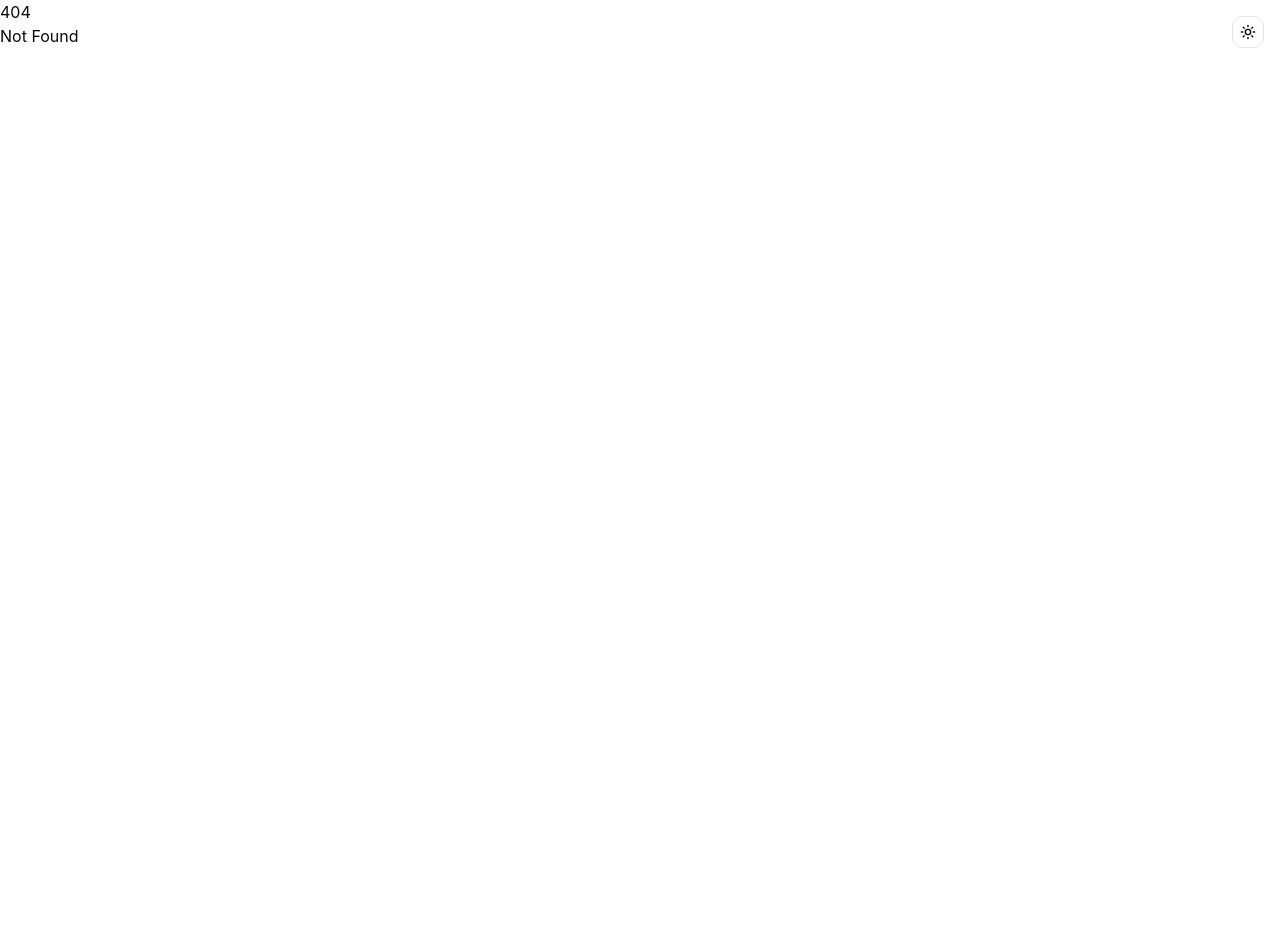
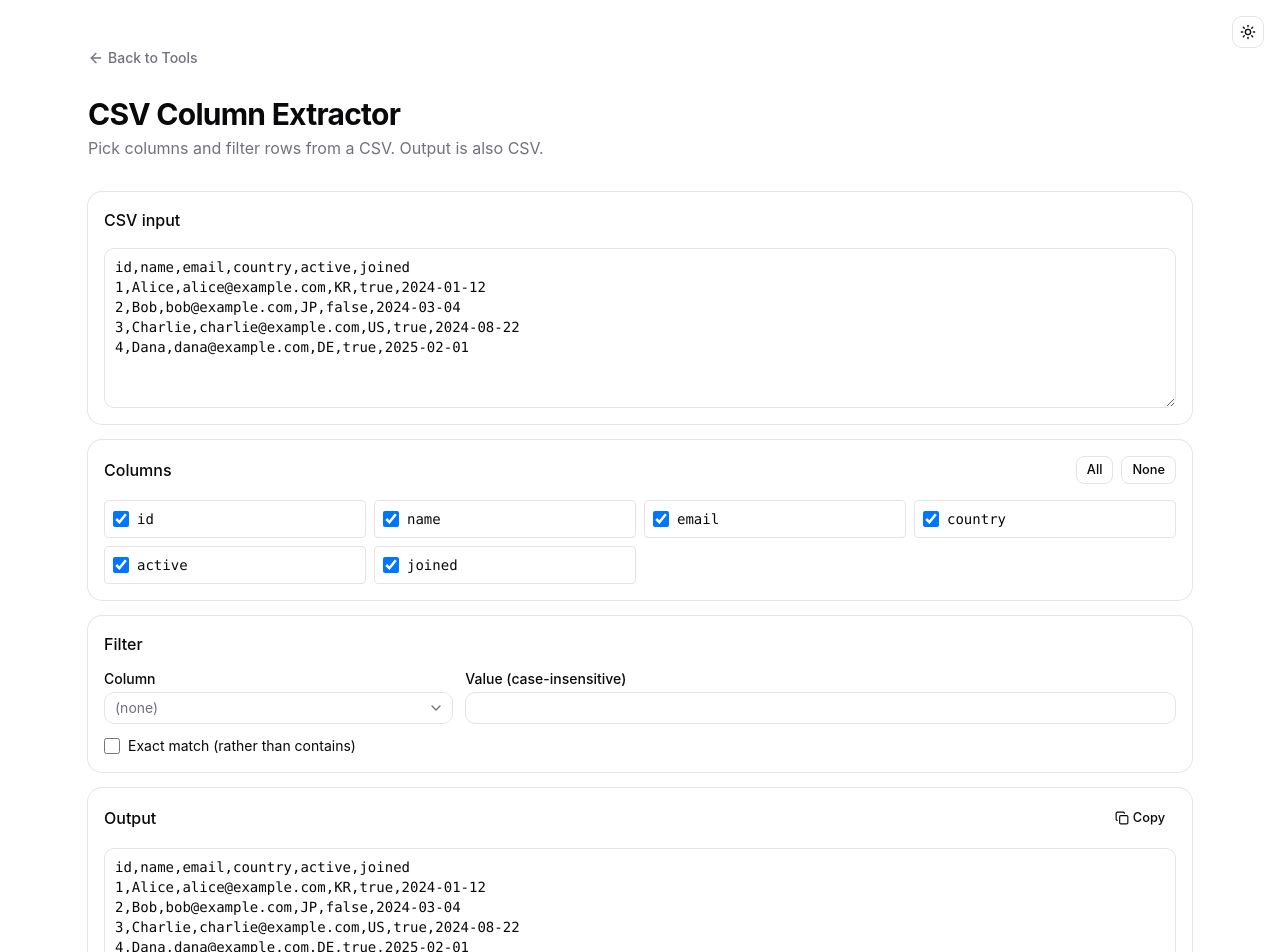
Before and after one commit to orykr/tool.ory.kr, a SvelteKit app in the folder frontend/: page /csv-cols in a window 1280 px wide. Before the commit this address had no page. Shown: the top 952 px of the page. Before the commit the page ends 800 px from the top, so only its background shows below. Built offline with nearby package versions, Linux system fonts and the light colour scheme.

Commit message:
feat(csv-cols): add CSV column extractor with row filtering

```diff
--- a/frontend/src/routes/+page.svelte
+++ b/frontend/src/routes/+page.svelte
@@ -511,6 +511,11 @@
 			href: "/whitespace",
 			title: "Whitespace Visualizer",
 			description: "Reveal hidden whitespace, line endings, and zero-width characters."
+		},
+		{
+			href: "/csv-cols",
+			title: "CSV Column Extractor",
+			description: "Pick columns and filter rows from CSV; output is also CSV."
 		}
 	];
 </script>
--- /dev/null
+++ b/frontend/src/routes/csv-cols/+page.svelte
@@ -0,0 +1,190 @@
+<script lang="ts">
+	import * as Card from "$lib/components/ui/card/index.js";
+	import * as Select from "$lib/components/ui/select/index.js";
+	import { Button } from "$lib/components/ui/button/index.js";
+	import { Input } from "$lib/components/ui/input/index.js";
+	import { Label } from "$lib/components/ui/label/index.js";
+	import { Textarea } from "$lib/components/ui/textarea/index.js";
+	import ArrowLeft from "@lucide/svelte/icons/arrow-left";
+	import Copy from "@lucide/svelte/icons/copy";
+	import Check from "@lucide/svelte/icons/check";
+	import { parseCsv } from "$lib/csv";
+
+	let csv = $state(`id,name,email,country,active,joined
+1,Alice,alice@example.com,KR,true,2024-01-12
+2,Bob,bob@example.com,JP,false,2024-03-04
+3,Charlie,charlie@example.com,US,true,2024-08-22
+4,Dana,dana@example.com,DE,true,2025-02-01`);
+
+	let parsed = $derived.by(() => {
+		try {
+			return { ok: true as const, data: parseCsv(csv) };
+		} catch (e) {
+			return { ok: false as const, error: (e as Error).message };
+		}
+	});
+
+	let selected = $state<Set<string>>(new Set());
+	let lastHeaders = $state<string[]>([]);
+
+	$effect(() => {
+		if (!parsed.ok) return;
+		const headers = parsed.data.headers;
+		if (JSON.stringify(headers) !== JSON.stringify(lastHeaders)) {
+			selected = new Set(headers);
+			lastHeaders = headers;
+		}
+	});
+
+	let filterColumn = $state<string>("");
+	let filterValue = $state("");
+	let exact = $state(false);
+
+	let output = $derived.by(() => {
+		if (!parsed.ok) return "";
+		const { headers, rows } = parsed.data;
+		if (headers.length === 0) return "";
+		const selectedIndices = headers
+			.map((h, i) => ({ h, i }))
+			.filter(({ h }) => selected.has(h));
+		if (selectedIndices.length === 0) return "";
+		const filterIdx = filterColumn ? headers.indexOf(filterColumn) : -1;
+		const fv = filterValue.toLowerCase();
+		const filteredRows = rows.filter((row) => {
+			if (filterIdx < 0 || !fv) return true;
+			const cell = (row[filterIdx] ?? "").toLowerCase();
+			return exact ? cell === fv : cell.includes(fv);
+		});
+		const headerLine = selectedIndices.map(({ h }) => quoteIfNeeded(h)).join(",");
+		const lines = filteredRows.map((row) =>
+			selectedIndices.map(({ i }) => quoteIfNeeded(row[i] ?? "")).join(",")
+		);
+		return [headerLine, ...lines].join("\n");
+	});
+
+	function quoteIfNeeded(value: string): string {
+		if (/[",\r\n]/.test(value)) return `"${value.replace(/"/g, '""')}"`;
+		return value;
+	}
+
+	function toggle(header: string) {
+		const next = new Set(selected);
+		if (next.has(header)) next.delete(header);
+		else next.add(header);
+		selected = next;
+	}
+
+	function selectAll() {
+		if (parsed.ok) selected = new Set(parsed.data.headers);
+	}
+
+	function selectNone() {
+		selected = new Set();
+	}
+
+	let copied = $state(false);
+	async function copy() {
+		await navigator.clipboard.writeText(output);
+		copied = true;
+		setTimeout(() => (copied = false), 1500);
+	}
+</script>
+
+<main class="container mx-auto max-w-6xl px-6 py-12">
+	<nav class="mb-6">
+		<a
+			href="/"
+			class="text-muted-foreground hover:text-foreground inline-flex items-center gap-1 text-sm font-medium transition-colors"
+		>
+			<ArrowLeft class="h-4 w-4" />
+			Back to Tools
+		</a>
+	</nav>
+
+	<header class="mb-8">
+		<h1 class="text-3xl font-bold tracking-tight">CSV Column Extractor</h1>
+		<p class="text-muted-foreground mt-1">
+			Pick columns and filter rows from a CSV. Output is also CSV.
+		</p>
+	</header>
+
+	<Card.Root class="mb-4">
+		<Card.Header><Card.Title class="text-base">CSV input</Card.Title></Card.Header>
+		<Card.Content>
+			<Textarea bind:value={csv} class="min-h-40 font-mono text-sm" />
+		</Card.Content>
+	</Card.Root>
+
+	{#if parsed.ok && parsed.data.headers.length}
+		<Card.Root class="mb-4">
+			<Card.Header class="flex flex-row items-center justify-between">
+				<Card.Title class="text-base">Columns</Card.Title>
+				<div class="flex gap-2">
+					<Button variant="outline" size="sm" onclick={selectAll}>All</Button>
+					<Button variant="outline" size="sm" onclick={selectNone}>None</Button>
+				</div>
+			</Card.Header>
+			<Card.Content>
+				<div class="grid grid-cols-2 gap-2 sm:grid-cols-3 md:grid-cols-4">
+					{#each parsed.data.headers as h, i (i + h)}
+						<label class="flex cursor-pointer items-center gap-2 rounded border p-2 text-sm">
+							<input
+								type="checkbox"
+								checked={selected.has(h)}
+								onchange={() => toggle(h)}
+								class="h-4 w-4 rounded border"
+							/>
+							<span class="font-mono">{h}</span>
+						</label>
+					{/each}
+				</div>
+			</Card.Content>
+		</Card.Root>
+
+		<Card.Root class="mb-4">
+			<Card.Header><Card.Title class="text-base">Filter</Card.Title></Card.Header>
+			<Card.Content class="grid gap-3 sm:grid-cols-3">
+				<div class="space-y-1.5">
+					<Label for="fc">Column</Label>
+					<Select.Root type="single" bind:value={filterColumn}>
+						<Select.Trigger id="fc" class="w-full">{filterColumn || "(none)"}</Select.Trigger>
+						<Select.Content>
+							<Select.Item value="">(none)</Select.Item>
+							{#each parsed.data.headers as h, i (i + h)}
+								<Select.Item value={h}>{h}</Select.Item>
+							{/each}
+						</Select.Content>
+					</Select.Root>
+				</div>
+				<div class="space-y-1.5 sm:col-span-2">
+					<Label for="fv">Value (case-insensitive)</Label>
+					<Input id="fv" bind:value={filterValue} class="font-mono" />
+				</div>
+				<label class="flex cursor-pointer items-center gap-2 sm:col-span-3 text-sm">
+					<input type="checkbox" bind:checked={exact} class="h-4 w-4 rounded border" />
+					Exact match (rather than contains)
+				</label>
+			</Card.Content>
+		</Card.Root>
+
+		<Card.Root>
+			<Card.Header class="flex flex-row items-center justify-between">
+				<Card.Title class="text-base">Output</Card.Title>
+				<Button variant="ghost" size="sm" onclick={copy} disabled={!output}>
+					{#if copied}<Check />Copied{:else}<Copy />Copy{/if}
+				</Button>
+			</Card.Header>
+			<Card.Content>
+				<Textarea value={output} readonly class="min-h-48 font-mono text-sm" />
+			</Card.Content>
+		</Card.Root>
+	{/if}
+
+	{#if !parsed.ok}
+		<div
+			class="border-destructive/50 bg-destructive/10 text-destructive rounded-md border p-3 text-sm"
+		>
+			{parsed.error}
+		</div>
+	{/if}
+</main>
```
